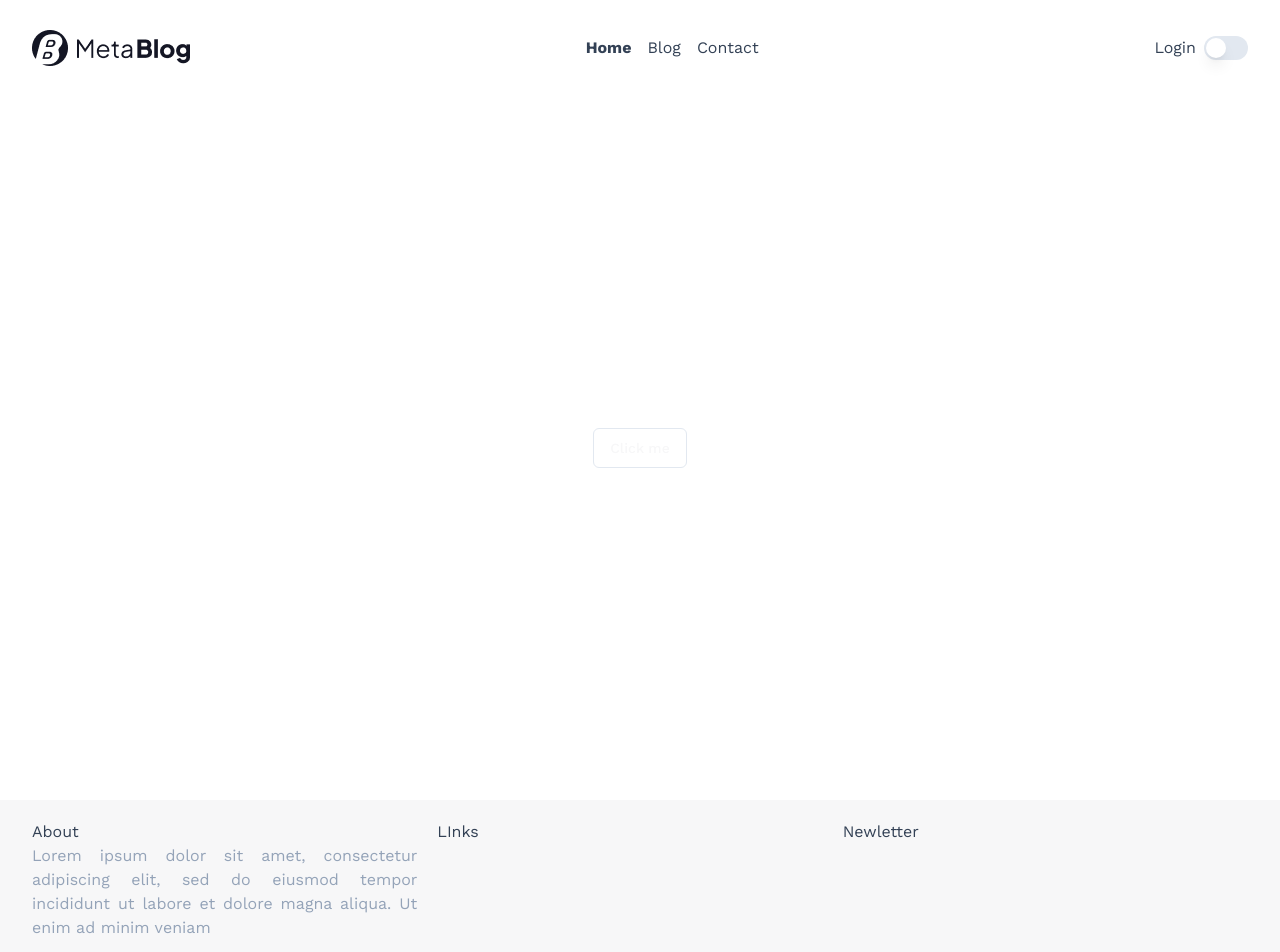
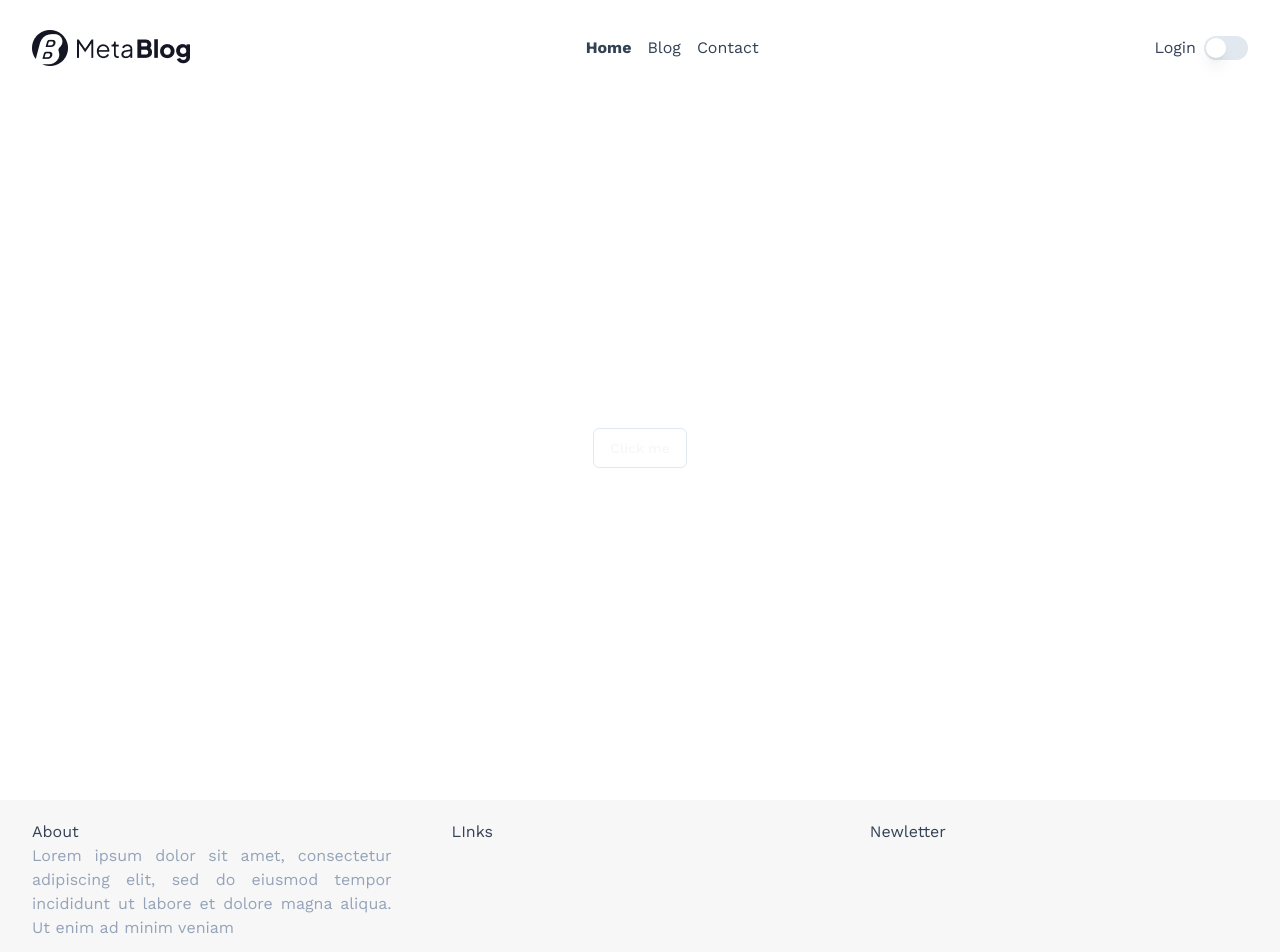
Before and after one commit to asif03/mern-dashboard, a React (Vite) app in the folder blog/: page / in a window 1280 px wide. Shown: the top 952 px of the page. Built offline with nearby package versions, Linux system fonts and the light colour scheme.

Commit message:
UPdate code

```diff
--- a/blog/src/components/footer/Footer.tsx
+++ b/blog/src/components/footer/Footer.tsx
@@ -1,7 +1,7 @@
 const Footer = () => {
   return (
     <div className="w-full container py-5">
-      <div className="w-full flex flex-col lg:flex-row justify-between text-slate-700  dark:text-slate-100">
+      <div className="w-full flex flex-col lg:flex-row justify-between text-slate-700  dark:text-slate-100 lg:gap-10">
         <div className="lg:w-1/3 w-full lg:pr-5 pr-0">
           <h4>About</h4>
           <p className="text-justify text-slate-400">
```
